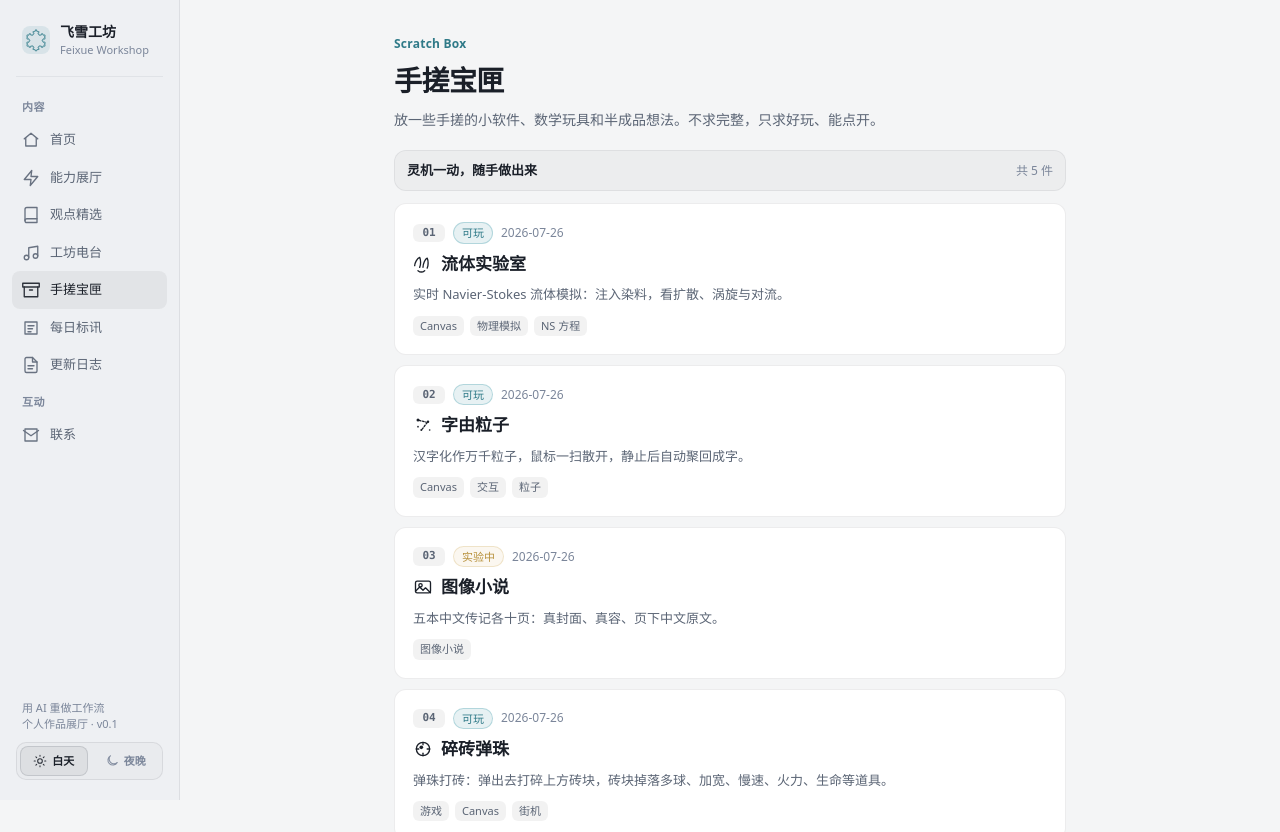
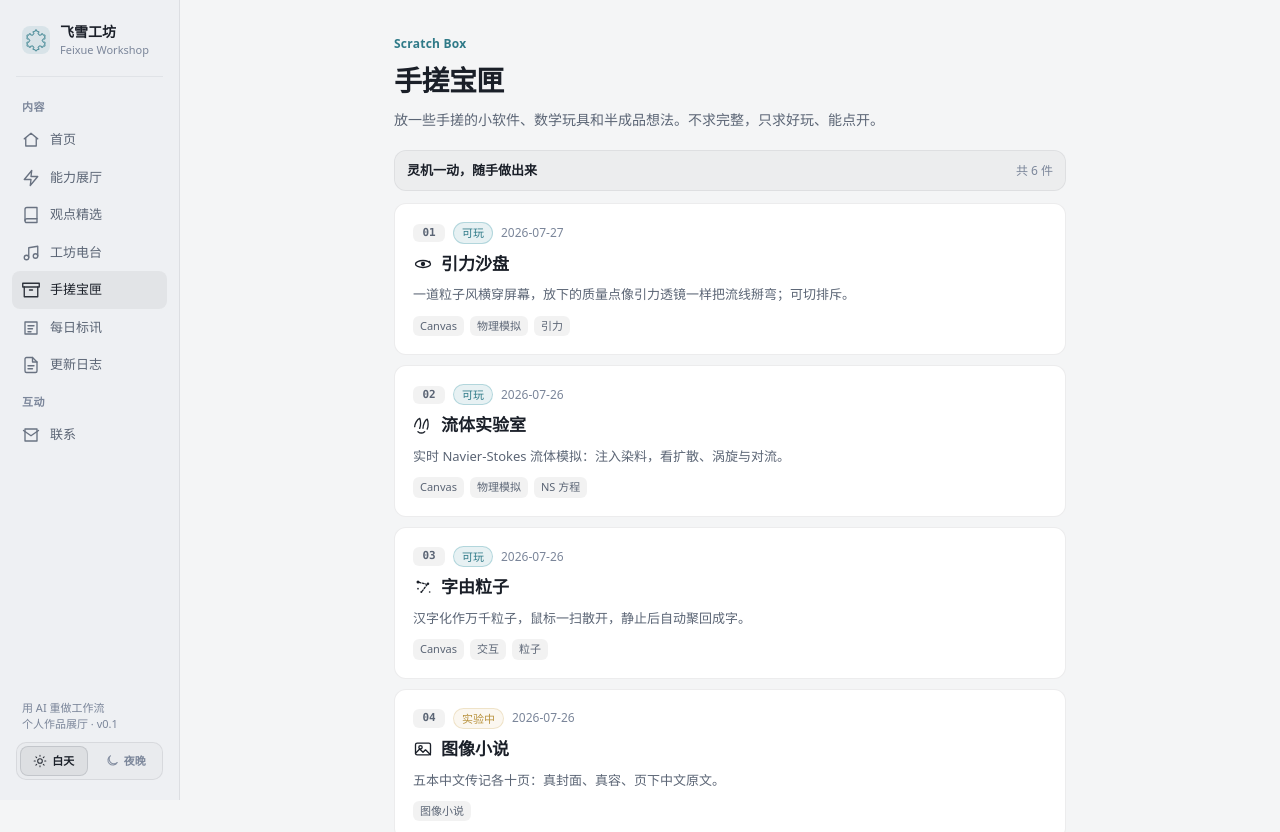
Before and after one commit to howx813/feixueworkshop, a Next.js app: page /lab in a window 1280 px wide. Shown: the top 832 px of the page. Built offline with nearby package versions, Linux system fonts and the light colour scheme.

Commit message:
feat(lab): 宝匣清单加引力沙盘条目与图标

```diff
--- a/src/components/LabIcon.tsx
+++ b/src/components/LabIcon.tsx
@@ -1,6 +1,7 @@
 "use client";
 
 export type LabIconKey =
+  | "gravity"
   | "fluid"
   | "particles"
   | "graphic"
@@ -34,6 +35,14 @@ export function LabIcon({ id, size = 20, className }: Props) {
   };
 
   switch (id) {
+    case "gravity":
+      return (
+        <svg {...svgProps}>
+          <circle cx="12" cy="12" r="2.6" fill="currentColor" stroke="none" />
+          <ellipse cx="12" cy="12" rx="9" ry="4.2" />
+          <circle cx="19.6" cy="9.4" r="1.2" fill="currentColor" stroke="none" />
+        </svg>
+      );
     case "fluid":
       return (
         <svg {...svgProps}>
--- a/src/data/lab.ts
+++ b/src/data/lab.ts
@@ -14,7 +14,7 @@ export type LabItem = {
   id: string;
   title: string;
   /** 应用名称前的 SVG 图标标识 */
-  icon: "fluid" | "particles" | "graphic" | "marble" | "snowflake";
+  icon: "gravity" | "fluid" | "particles" | "graphic" | "marble" | "snowflake";
   summary: string;
   href: string;
   status: "可玩" | "实验中" | "搁置";
@@ -23,6 +23,17 @@ export type LabItem = {
 };
 
 export const labItems: LabItem[] = [
+  {
+    id: "gravity",
+    title: "引力沙盘",
+    icon: "gravity",
+    summary:
+      "一道粒子风横穿屏幕，放下的质量点像引力透镜一样把流线掰弯；可切排斥。",
+    href: "/lab/gravity/",
+    status: "可玩",
+    tags: ["Canvas", "物理模拟", "引力"],
+    updated: "2026-07-27",
+  },
   {
     id: "fluid",
     title: "流体实验室",
```
